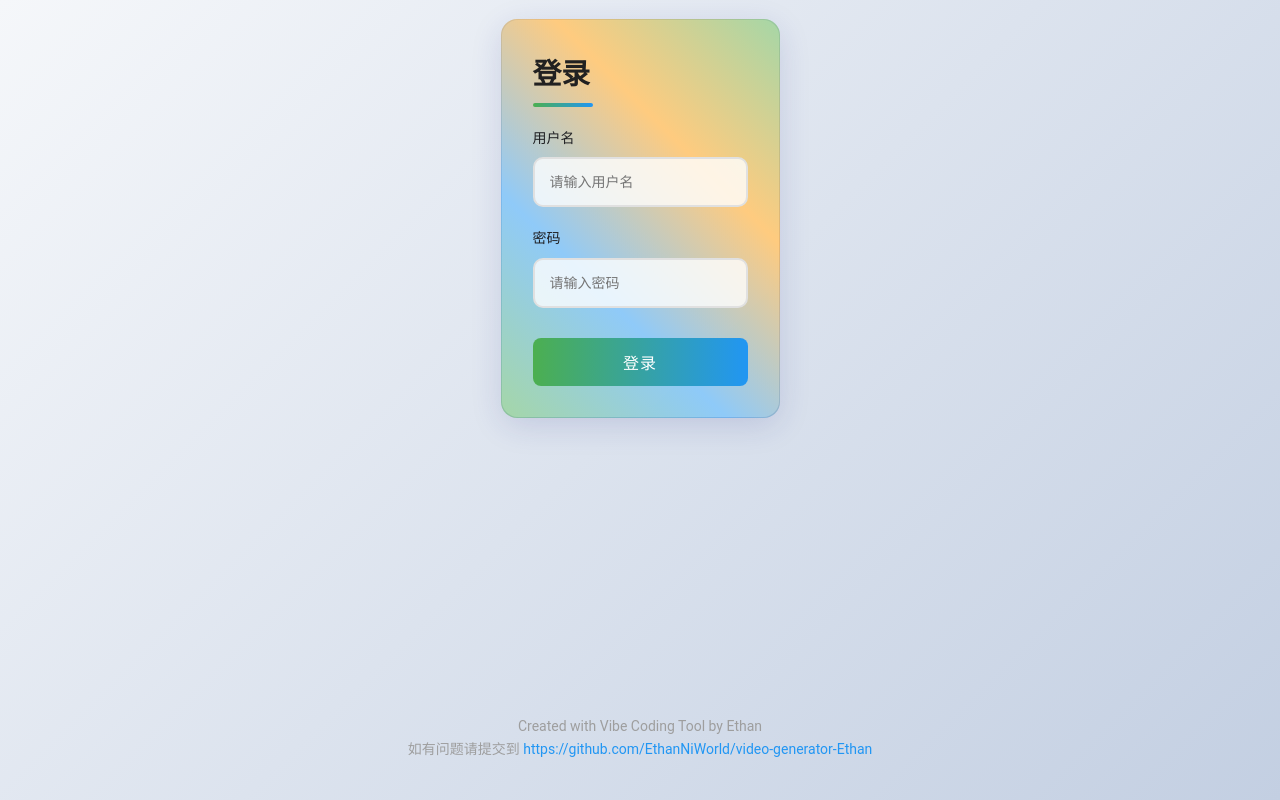
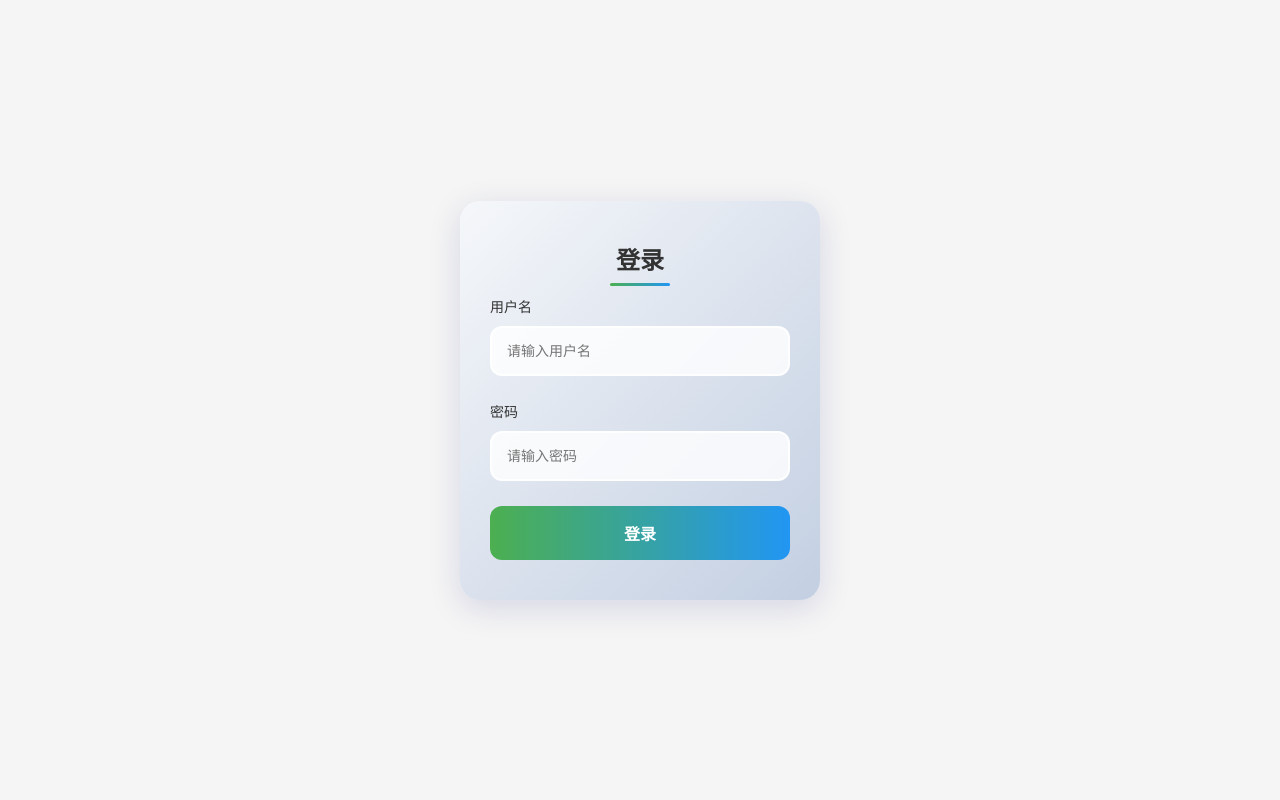
Before and after one commit to EthanNiWorld/video-generator-vibeC, a Flask app: page /login in a window 1280 px wide. Run offline with Flask 3, Linux system fonts and the light colour scheme; some libraries are stand-ins or nearby versions.

Commit message:
Update login page layout to be centered with gradient background

```diff
--- a/src/templates/login.html
+++ b/src/templates/login.html
@@ -4,37 +4,144 @@
     <meta charset="UTF-8">
     <meta name="viewport" content="width=device-width, initial-scale=1.0">
     <title>登录 - Video Generator</title>
-    <link rel="stylesheet" href="{{ url_for('static', filename='css/style.css') }}">
+    <style>
+        * {
+            margin: 0;
+            padding: 0;
+            box-sizing: border-box;
+        }
+
+        body {
+            font-family: 'Roboto', 'SF Pro Display', -apple-system, BlinkMacSystemFont, sans-serif;
+            min-height: 100vh;
+            display: flex;
+            justify-content: center;
+            align-items: center;
+            background-color: #f5f5f5;
+        }
+
+        .container {
+            width: 100%;
+            max-width: 400px;
+            padding: 20px;
+        }
+
+        .login-card {
+            background: linear-gradient(135deg, #f5f7fa 0%, #c3cfe2 100%);
+            border-radius: 20px;
+            padding: 40px 30px;
+            text-align: center;
+            box-shadow: 0 8px 32px rgba(31, 38, 135, 0.15);
+        }
+
+        .login-card h2 {
+            font-size: 24px;
+            font-weight: 600;
+            color: #333;
+            margin-bottom: 20px;
+            position: relative;
+        }
+
+        .login-card h2::after {
+            content: '';
+            position: absolute;
+            bottom: -10px;
+            left: 50%;
+            transform: translateX(-50%);
+            width: 60px;
+            height: 3px;
+            background: linear-gradient(90deg, #4CAF50, #2196F3);
+            border-radius: 2px;
+        }
+
+        .form-group {
+            margin-bottom: 25px;
+            text-align: left;
+        }
+
+        .form-group label {
+            display: block;
+            font-size: 14px;
+            font-weight: 500;
+            color: #333;
+            margin-bottom: 10px;
+        }
+
+        .form-group input {
+            width: 100%;
+            padding: 15px;
+            border: 2px solid rgba(255, 255, 255, 0.8);
+            border-radius: 12px;
+            font-size: 14px;
+            background-color: rgba(255, 255, 255, 0.8);
+            transition: all 0.3s ease;
+        }
+
+        .form-group input:focus {
+            outline: none;
+            border-color: #4CAF50;
+            box-shadow: 0 0 0 3px rgba(76, 175, 80, 0.2);
+        }
+
+        .btn {
+            width: 100%;
+            padding: 15px;
+            background: linear-gradient(90deg, #4CAF50, #2196F3);
+            color: white;
+            border: none;
+            border-radius: 12px;
+            font-size: 16px;
+            font-weight: 600;
+            cursor: pointer;
+            transition: all 0.3s ease;
+        }
+
+        .btn:hover {
+            transform: translateY(-2px);
+            box-shadow: 0 4px 12px rgba(0, 0, 0, 0.2);
+        }
+
+        .status-message {
+            padding: 15px 20px;
+            border-radius: 10px;
+            margin-bottom: 20px;
+            font-size: 14px;
+            font-weight: 500;
+            background-color: rgba(244, 67, 54, 0.1);
+            color: #f44336;
+            border-left: 4px solid #f44336;
+        }
+
+        @media (max-width: 480px) {
+            .login-card {
+                padding: 30px 20px;
+            }
+        }
+    </style>
 </head>
 <body>
-    <div class="container" style="min-height: 100vh; display: flex; flex-direction: column; justify-content: center;">
-        <main class="main-content">
-            <div class="card tech-glow" style="max-width: 400px; margin: 0 auto; margin-top: auto; margin-bottom: auto;">
+    <div class="container">
+        <div class="login-card">
             <h2>登录</h2>
             {% with messages = get_flashed_messages(with_categories=true) %}
                 {% if messages %}
                     {% for category, message in messages %}
-                            <div class="status-message error">{{ message }}</div>
+                        <div class="status-message">{{ message }}</div>
                     {% endfor %}
                 {% endif %}
             {% endwith %}
             <form method="POST" action="{{ url_for('login') }}">
                 <div class="form-group">
                     <label for="username">用户名</label>
-                        <input type="text" id="username" name="username" placeholder="请输入用户名" required style="width: 100%; padding: 15px; border: 2px solid #e0e0e0; border-radius: 10px; font-size: 14px; transition: all 0.3s ease; background-color: rgba(255, 255, 255, 0.8);">
+                    <input type="text" id="username" name="username" placeholder="请输入用户名" required>
                 </div>
                 <div class="form-group">
                     <label for="password">密码</label>
-                        <input type="password" id="password" name="password" placeholder="请输入密码" required style="width: 100%; padding: 15px; border: 2px solid #e0e0e0; border-radius: 10px; font-size: 14px; transition: all 0.3s ease; background-color: rgba(255, 255, 255, 0.8);">
+                    <input type="password" id="password" name="password" placeholder="请输入密码" required>
                 </div>
-                    <button type="submit" class="btn btn-primary submit-btn">登录</button>
+                <button type="submit" class="btn">登录</button>
             </form>
         </div>
-        </main>
-        <footer style="text-align: center; padding: 20px; color: var(--gray-color); font-size: 14px; margin-top: auto;">
-            <p>Created with Vibe Coding Tool by Ethan</p>
-            <p>如有问题请提交到 <a href="https://github.com/EthanNiWorld/video-generator-Ethan" target="_blank" style="color: var(--secondary-color); text-decoration: none;">https://github.com/EthanNiWorld/video-generator-Ethan</a></p>
-        </footer>
     </div>
     <script>
         // 添加页面加载动画
```
Lines whose indentation alone changed are shown as unchanged.
